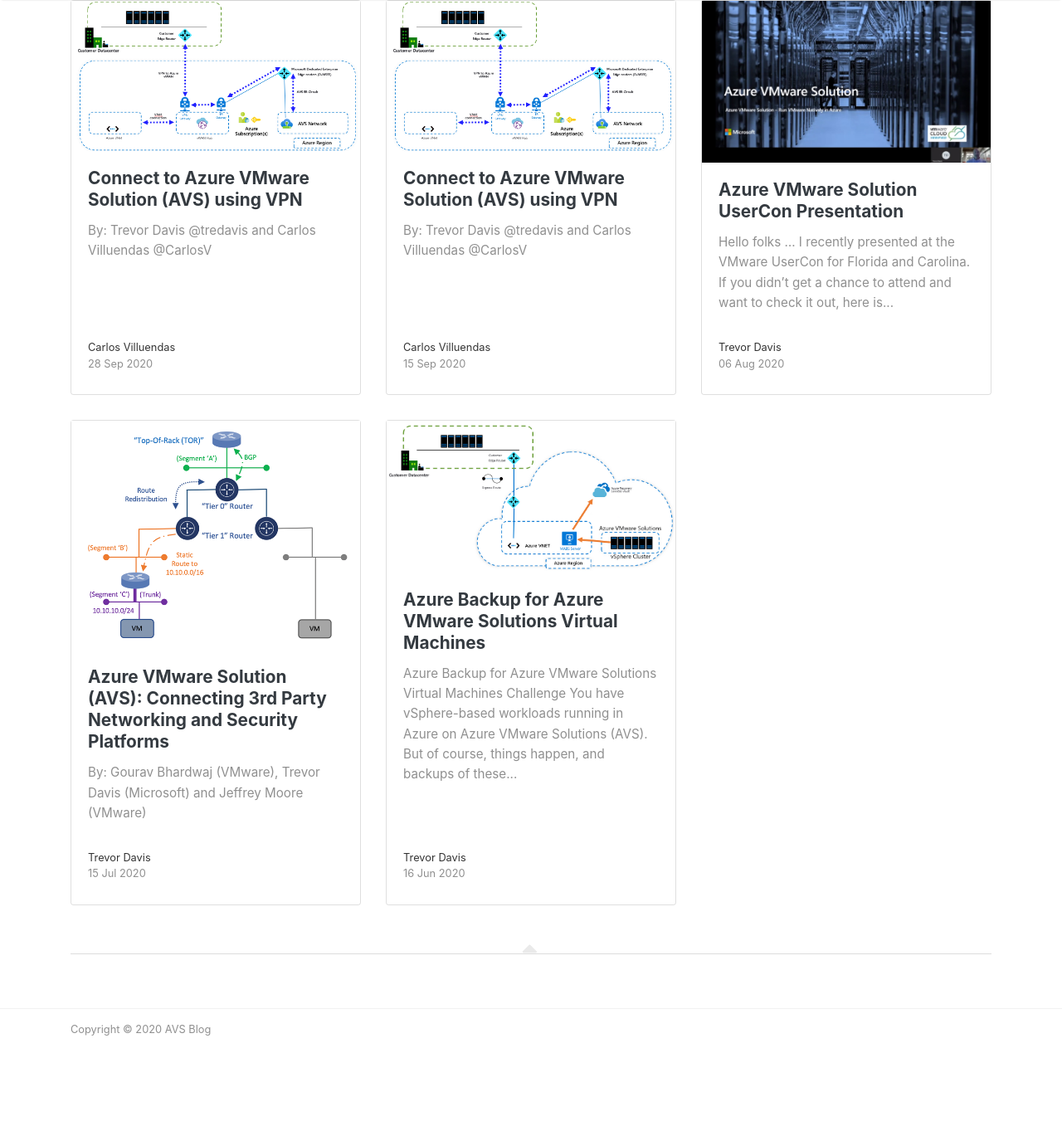
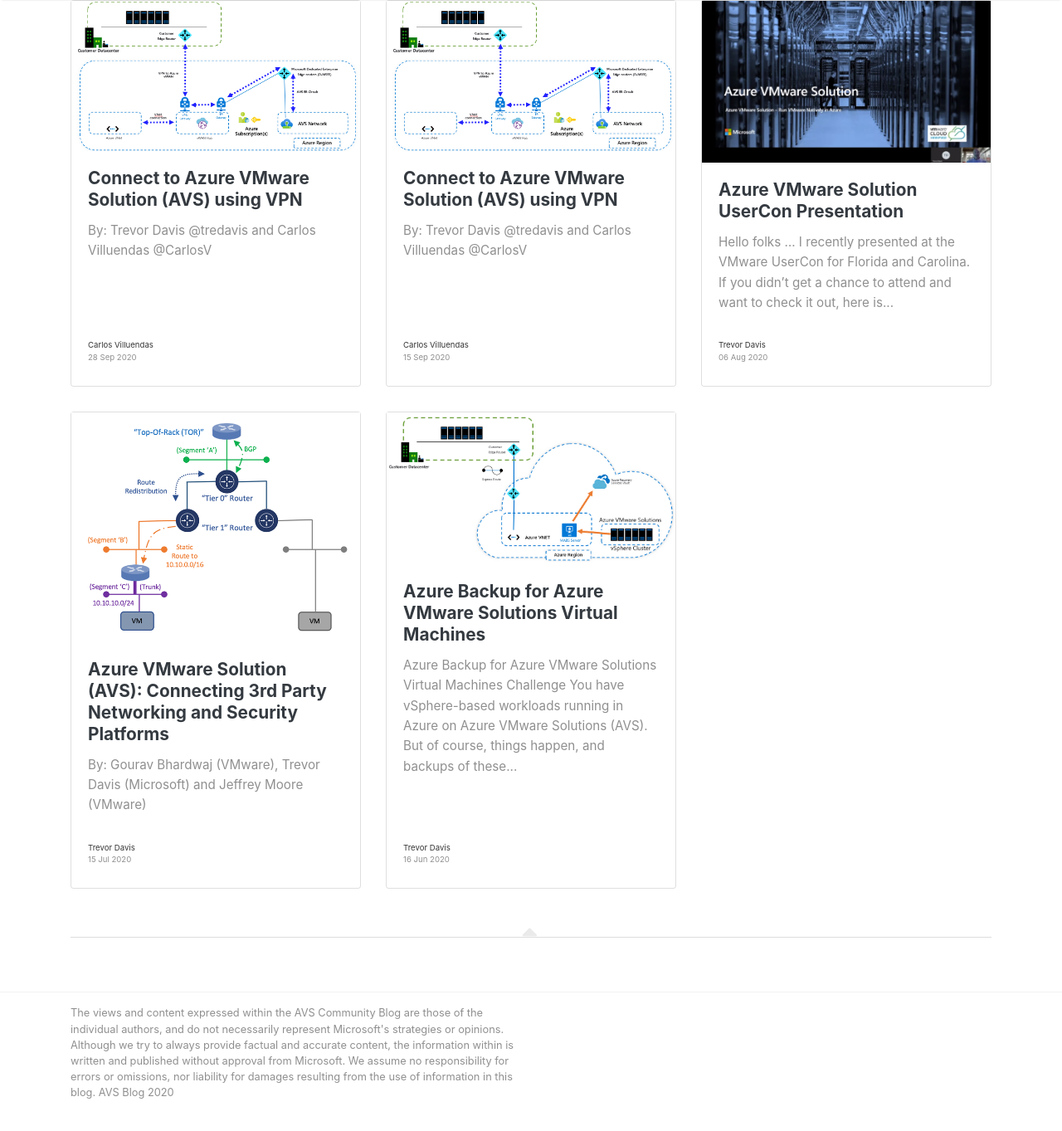
Before and after one commit to AVSBlog/avsblog.github.io, a Jekyll site: the page built from index.html, in a window 1280 px wide and 1400 px high, scrolled down 631 px. Shown: the top 1363 px of the window at 83% size. Built offline with Jekyll 4.4.1, drawn with Linux system fonts in a browser that asks for light colours; nearby versions of some CDN libraries; the list of posts is cut into pages by our own code; before the commit the page ends 1955 px from its top, so only the background shows below that.

Commit message:
Added footer message and updated author CSS

```diff
--- a/_layouts/default.html
+++ b/_layouts/default.html
@@ -129,7 +129,7 @@
     <div class="container">
         <div class="row">
             <div class="col-md-6 col-sm-6 text-center text-lg-left">
-                Copyright © {{ site.time | date: "%Y" }} {{ site.name }}
+                The views and content expressed within the AVS Community Blog are those of the individual authors, and do not necessarily represent Microsoft's strategies or opinions. Although we try to always provide factual and accurate content, the information within is written and published without approval from Microsoft.  We assume no responsibility for errors or omissions, nor liability for damages resulting from the use of information in this blog. AVS Blog {{ site.time | date: "%Y" }}
             </div>
         </div>
     </div>
--- a/assets/css/screen.css
+++ b/assets/css/screen.css
@@ -170,7 +170,7 @@
 }
 
 .wrapfooter {
-    font-size: .8rem;
+    font-size: .6rem;
     display: flex;
     align-items: center;
     margin-bottom: 15px;
```
Also changed, not shown: _layouts/post.html (+2 -24 lines).
